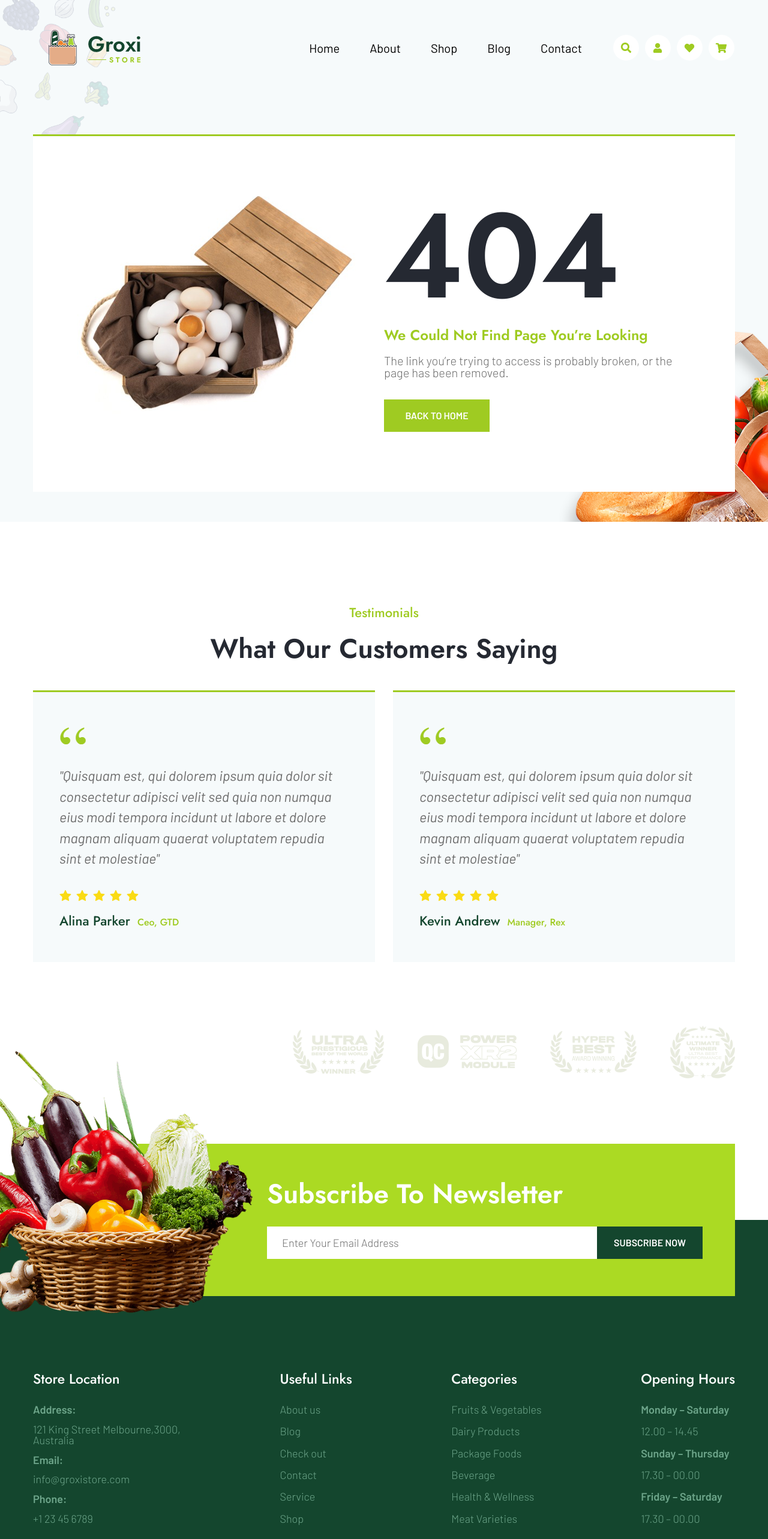
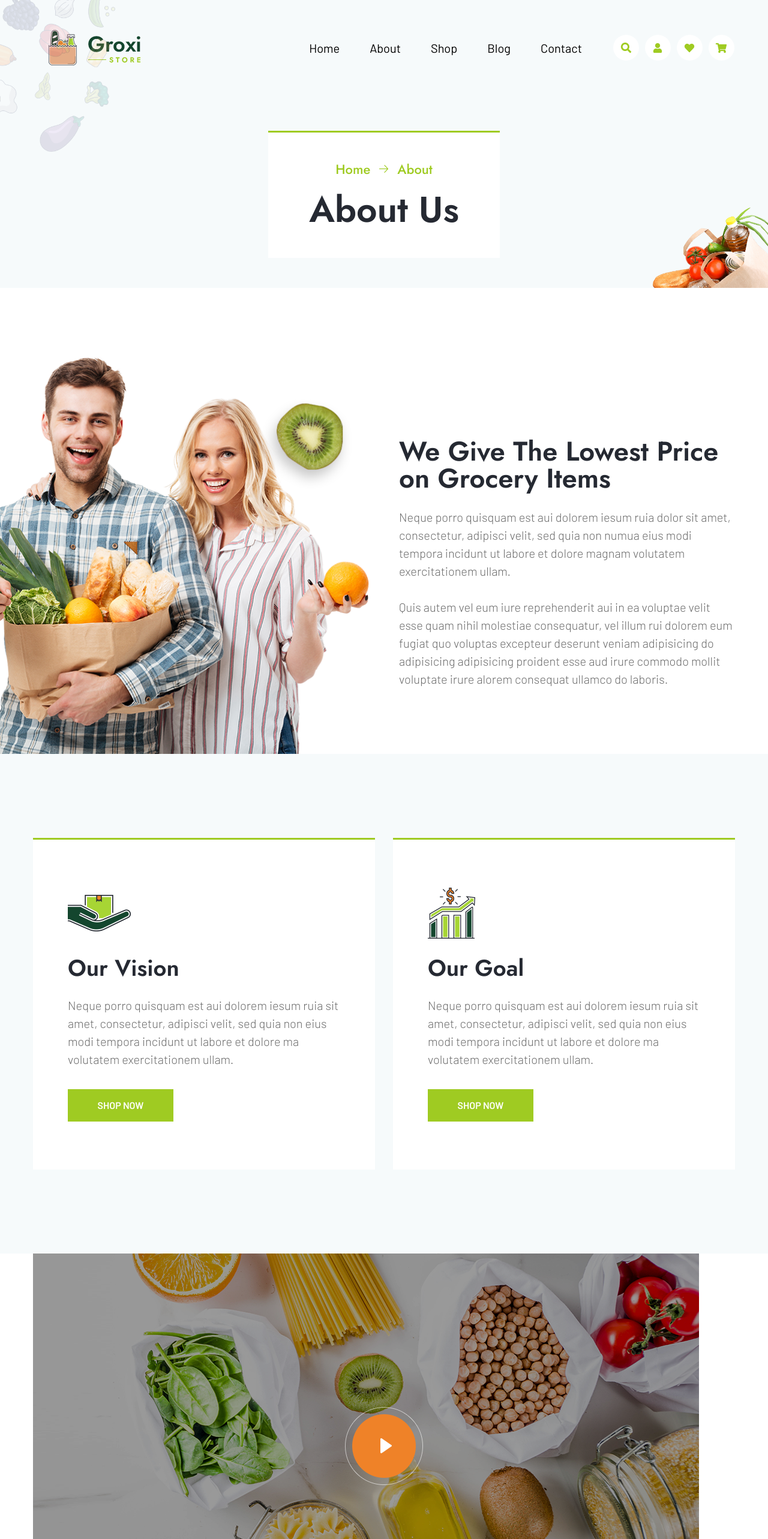
Before and after one commit to ilya-ozerov/groxi, a React (Create React App) app: page /about in a window 1280 px wide. Shown: the top 2566 px of the page at 60% size. Built offline with nearby package versions, Linux system fonts and the light colour scheme.

Commit message:
Added AboutPage

```diff
--- a/src/App.tsx
+++ b/src/App.tsx
@@ -13,7 +13,7 @@ export const App: React.FC = () => {
       <Switch>
         <Route exact path='/' render={() => <Redirect to='/home' />} />
         <Route path='/home' render={() => <HomePage />} />
-
+        <Route path='/about' render={() => <AboutPage />} />
         <Route path='*' render={() => <Page404 />} />
       </Switch>
 
--- a/src/сomponents/pages/AboutPage/AboutPage.tsx
+++ b/src/сomponents/pages/AboutPage/AboutPage.tsx
@@ -1,11 +1,18 @@
 import React from 'react';
 import { Banner } from '../../common/Banner/Banner';
+import { InformationSection } from './InformationSection/InformationSection';
+import { CardsSection } from './CardsSection/CardsSection';
+import { VideoSection } from './VideoSection/VideoSection';
+import { WhySection } from './WhySection/WhySection';
 
 export const AboutPage: React.FC = () => {
     return (
         <React.Fragment>
-            <Banner componentName='About' />
-
+            <Banner componentName='About' title='About Us' />
+            <InformationSection />
+            <CardsSection />
+            <VideoSection />
+            <WhySection />
         </React.Fragment>
     );
 }
```
